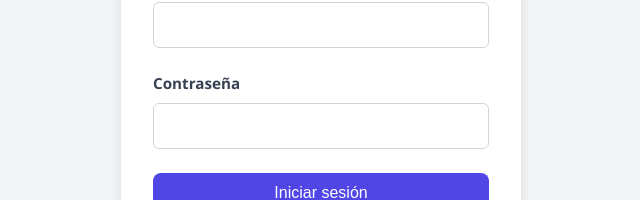
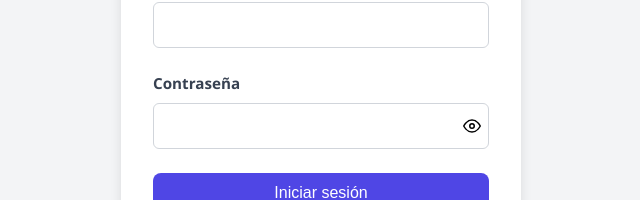
Before and after one commit to AlejandroRodriguezCastro/LDAP-DAII-G3-Front, a React (Vite) app: page / in a window 1280 px wide. Shown: the part 331-531 px from the top of the page, without its empty margins (319-959 px from the left). Built offline with nearby package versions, Linux system fonts and the light colour scheme.

Commit message:
add login with showpassword

```diff
--- a/package.json
+++ b/package.json
@@ -17,6 +17,7 @@
     "react": "^18.3.1",
     "react-dom": "^18.3.1",
     "react-hook-form": "^7.62.0",
+    "react-icons": "^5.5.0",
     "react-router-dom": "^6.30.1",
     "react-toastify": "^11.0.5",
     "recharts": "^3.2.1",
--- a/src/pages/Login.jsx
+++ b/src/pages/Login.jsx
@@ -6,6 +6,7 @@ import { Link, useNavigate } from "react-router-dom";
 import FormInput from "../components/FormInput.jsx";
 import Button from "../components/Button.jsx";
 import AuthLayout from "../components/AuthLayout.jsx";
+import { FiEye, FiEyeOff } from "react-icons/fi";
 import "./auth.css";
 import { authService } from "../services/authService.js";
 
@@ -20,6 +21,7 @@ const schema = yup.object({
 const Login = () => {
   const navigate = useNavigate();
   const [error, setError] = useState("");
+  const [showPassword, setShowPassword] = useState(false);
 
   const {
     register,
@@ -58,15 +60,49 @@ const Login = () => {
           register={register("email")}
           error={errors.email}
         />
+        {/* Input Password with visibility toggle inside the input */}
+        <div className="form-group">
+          <label htmlFor="password">Contraseña</label>
+          <div style={{ position: "relative" }}>
+            <input
+              id="password"
+              type={showPassword ? "text" : "password"}
+              {...register("password")}
+              aria-invalid={errors.password ? "true" : "false"}
+              className="form-control"
+              style={{ paddingRight: "2.5rem" }}
+            />
 
-        {/* Input Password */}
-        <FormInput
-          id="password"
-          label="Contraseña"
-          type="password"
-          register={register("password")}
-          error={errors.password}
-        />
+            <button
+              type="button"
+              onClick={() => setShowPassword((s) => !s)}
+              aria-label={showPassword ? "Ocultar contraseña" : "Mostrar contraseña"}
+              className="password-toggle"
+              style={{
+                position: "absolute",
+                right: "0.5rem",
+                top: "50%",
+                transform: "translateY(-50%)",
+                background: "transparent",
+                border: "none",
+                padding: 0,
+                margin: 0,
+                cursor: "pointer",
+                lineHeight: 1,
+                display: "flex",
+                alignItems: "center",
+                justifyContent: "center",
+              }}
+            >
+              {showPassword ? <FiEyeOff size={18} /> : <FiEye size={18} />}
+            </button>
+          </div>
+          {errors.password && (
+            <p className="error-text" role="alert">
+              {errors.password.message}
+            </p>
+          )}
+        </div>
 
         {/* Error global */}
         {error && (
```
Also changed, not shown: 1 other file (tests, documents, lock files or other folders).
